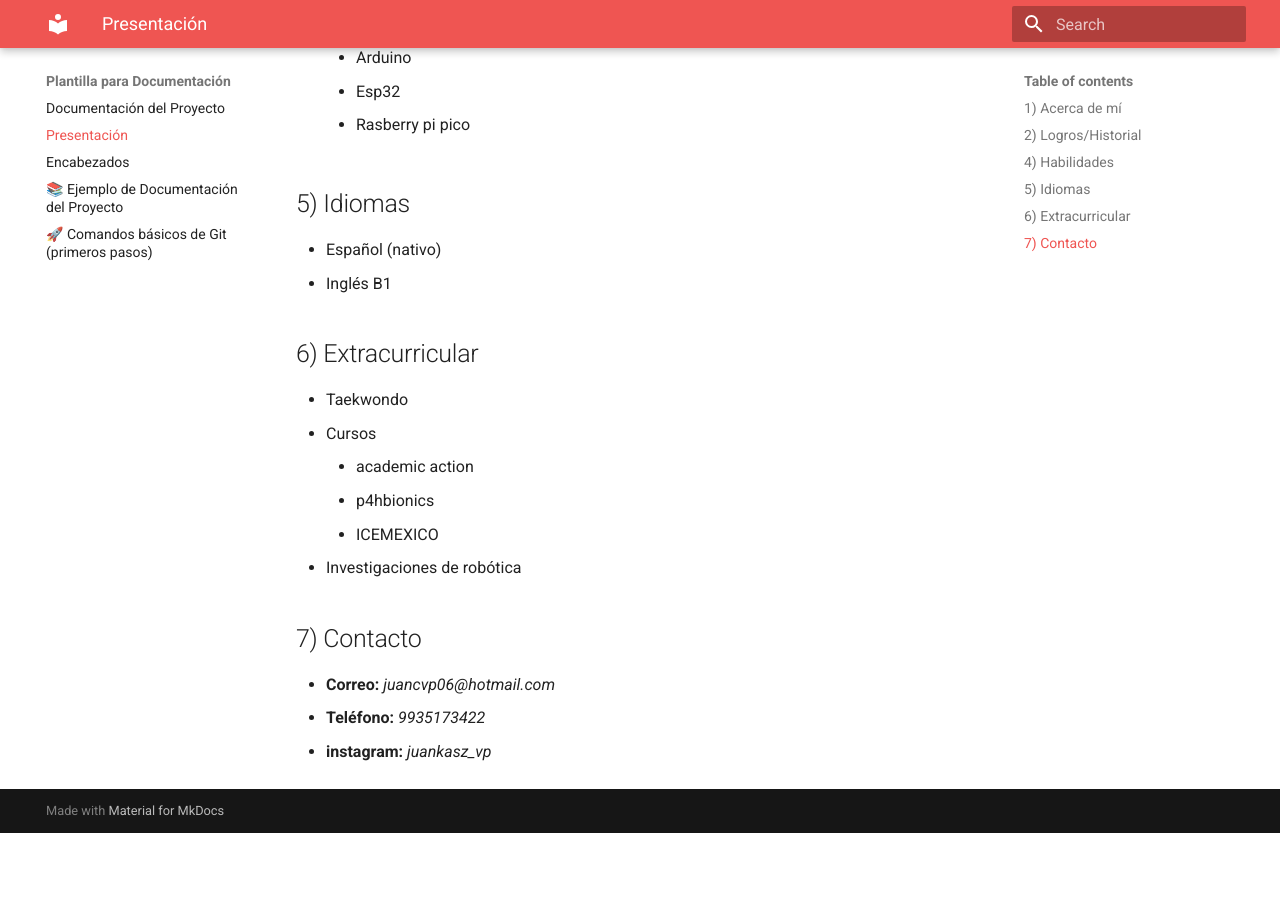
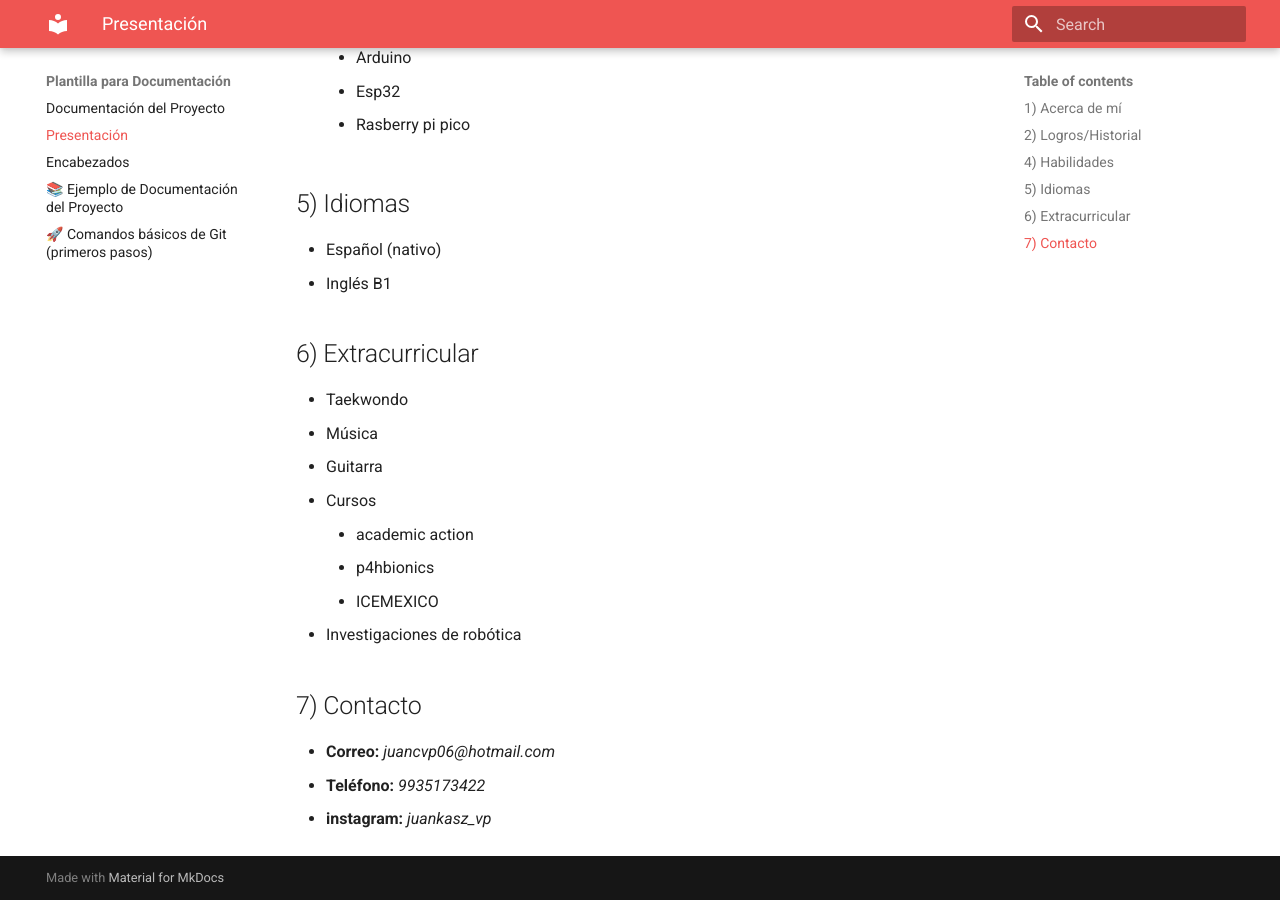
Before and after one commit to Juankashifu/Portafolio-Ibero, an MkDocs documentation site: the page built from docs/Presentación.md, in a window 1280 px wide and 900 px high, scrolled down 2024 px. Built offline with MkDocs 1.6.1 and Material for MkDocs 9.7.7, drawn with Linux system fonts in a browser that asks for light colours; before the commit the page ends 2857 px from its top, so only the background shows below that.

Commit message:
Update Presentación.md

```diff
--- a/docs/Presentación.md
+++ b/docs/Presentación.md
@@ -36,6 +36,8 @@
 
 ## 6) Extracurricular
 - Taekwondo
+- Música
+- Guitarra
 - Cursos
     * academic action
     * p4hbionics
```
